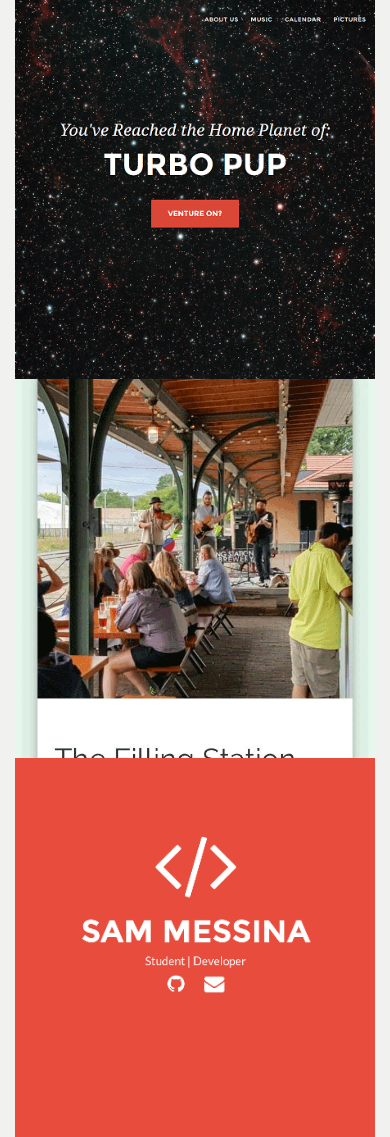
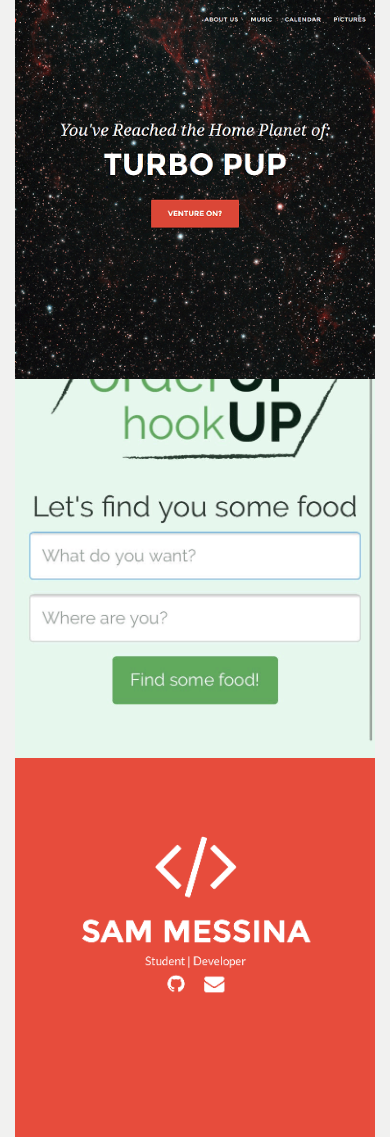
Before and after one commit to regexpressyourself/regexpressyourself.github.io, a PHP site: page / in a window 390 px wide. Shown: the part 1399-2536 px from the top of the page. Run offline with PHP 8.4, Linux system fonts and the light colour scheme; some libraries are stand-ins or nearby versions.

Commit message:
Using new pics for orderup hookup

```diff
--- a/css/custom.css
+++ b/css/custom.css
@@ -334,7 +334,8 @@
     background-image: url("../img/turbo1small.png")   ;
 }
 #third-project {
-    background-image: url("../img/oh4.png")   ;
+    background-image: url("../img/oh3.png")   ;
+    background-position: 50% 50%;
 }
 #fourth-project {
     background-image: url("../img/port.png")   ;
@@ -560,6 +561,9 @@
     .live-icon{
         width: 50%;
     }
+    #third-project {
+        background-image: url("../img/oh3.png")   ;
+    }
 }
 div#preloaded-images {
     position: absolute;
```
Lines whose indentation alone changed are shown as unchanged.
